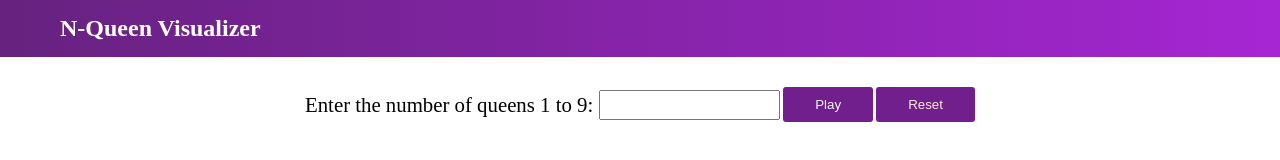
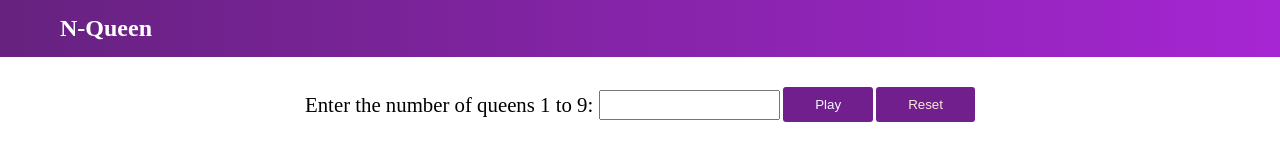
Before and after one commit to d-harsh-7/nqueen, a plain HTML site: page index.html in a window 1280 px wide. Drawn offline with Linux system fonts and the light colour scheme.

Commit message:
the title is changed

```diff
--- a/index.html
+++ b/index.html
@@ -8,7 +8,7 @@
 </head>
 <body>
     <nav class="Navbar">
-        <h2 class="navheading">N-Queen Visualizer</h2>
+        <h2 class="navheading">N-Queen </h2>
     </nav>
     <main>
         <div class="play-game">
```
